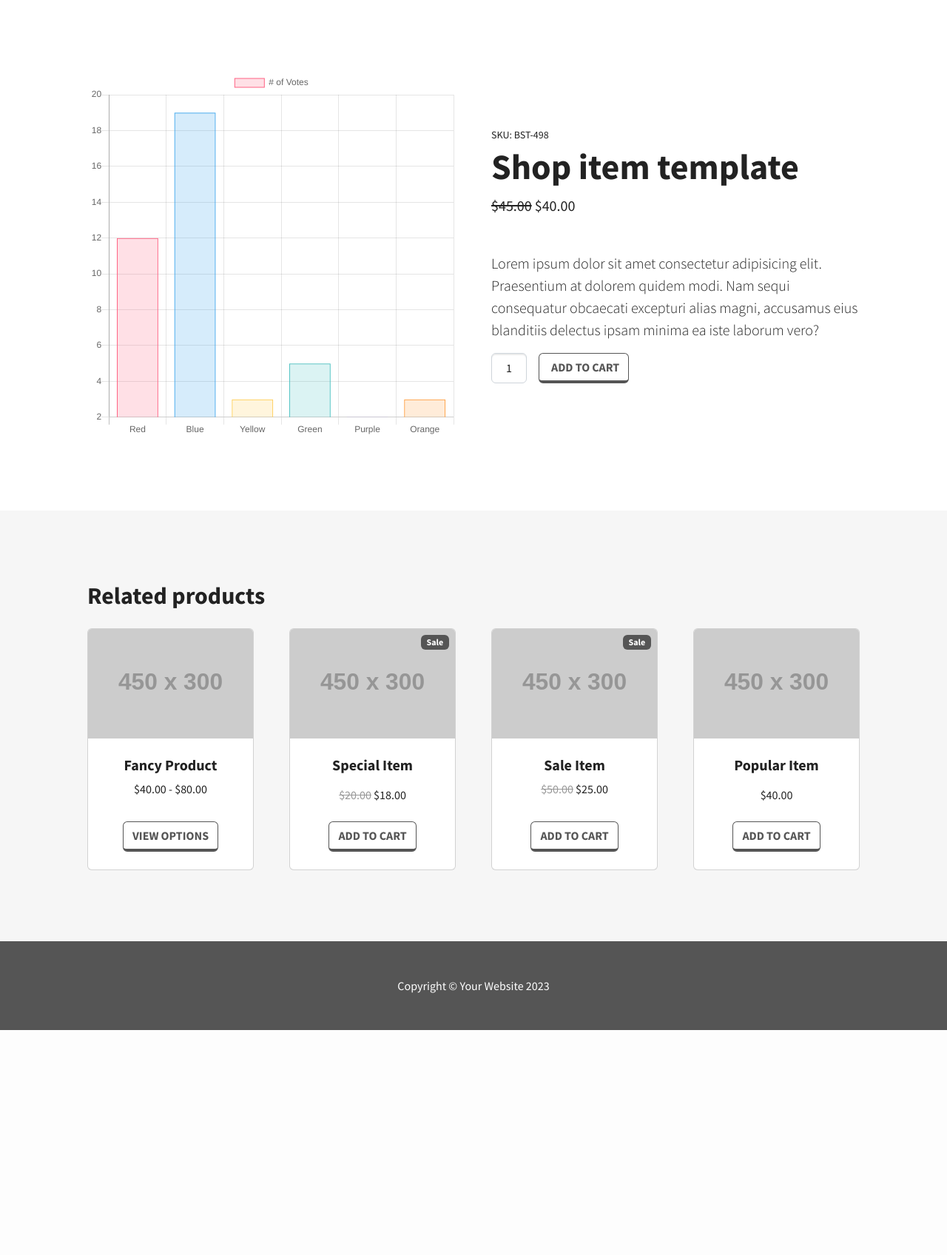
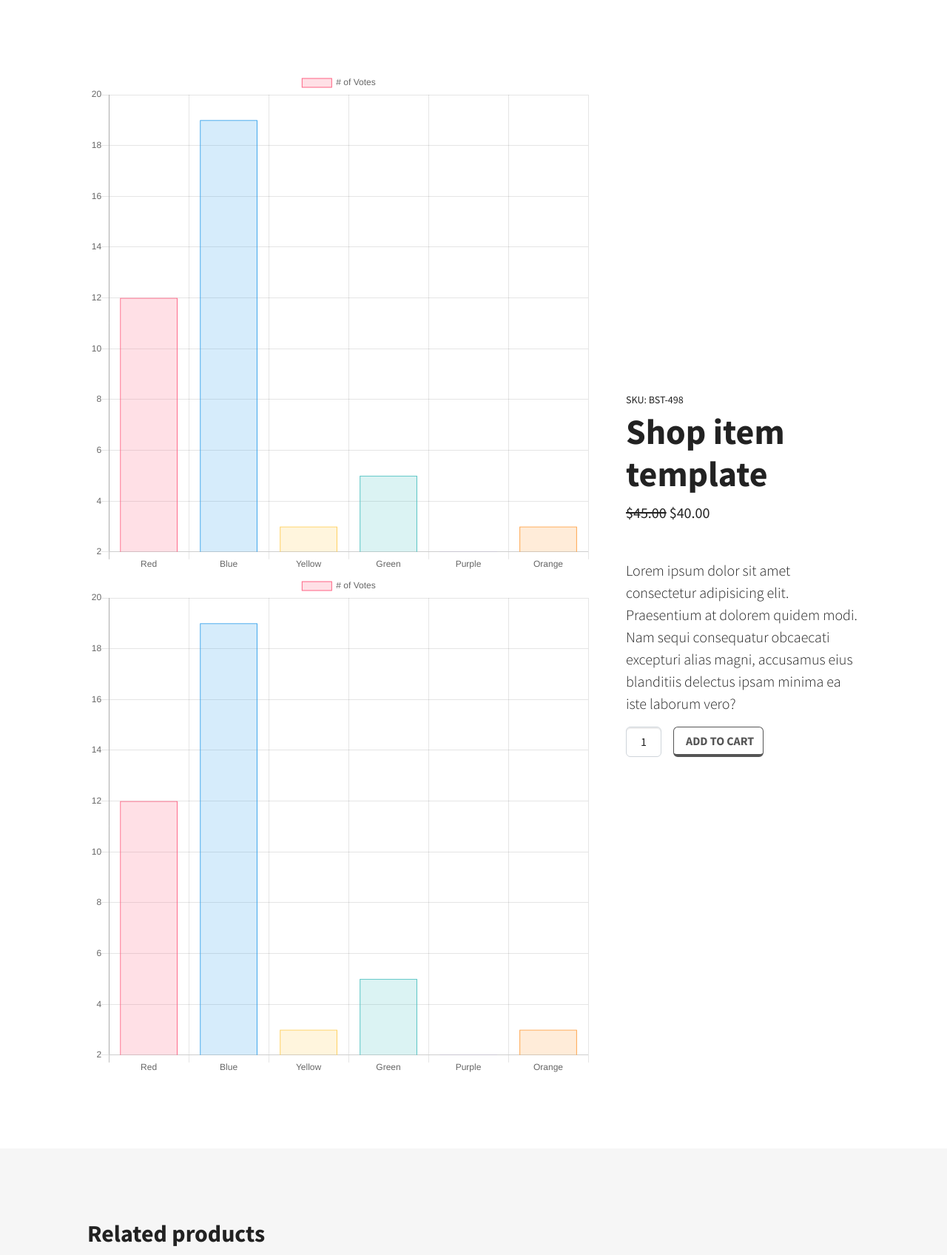
Before and after one commit to Sty1ish/Mangae-s-recipe, a Django app: page /dashboard/ in a window 1280 px wide. Shown: the part 61-1757 px from the top of the page at 74% size. Before the commit the page ends 1453 px from the top, so only its background shows below. Run offline with Django 5.2, Linux system fonts and the light colour scheme; data comes from the database, SQL or seed files in the repository; grey boxes labelled with a size stand in for pictures from a placeholder-image service; some libraries are stand-ins or nearby versions.

Commit message:
비율 수정
비율 수정

```diff
--- a/mysite/dashboard/templates/index.html
+++ b/mysite/dashboard/templates/index.html
@@ -59,7 +59,7 @@
     <section class="py-5">
       <div class="container px-4 px-lg-5 my-5">
         <div class="row gx-4 gx-lg-5 align-items-center">
-          <div class="col-md-6">
+          <div class="col-md-8">
             <canvas id="myChart" width="400" height="400"></canvas>
             <script>
               const ctx = document.getElementById('myChart').getContext('2d')
@@ -86,8 +86,34 @@
                 }
               })
             </script>
+            <canvas id="myChart2" width="400" height="400"></canvas>
+            <script>
+              const ctx2 = document.getElementById('myChart2').getContext('2d')
+              const myChart2 = new Chart(ctx2, {
+                type: 'bar',
+                data: {
+                  labels: ['Red', 'Blue', 'Yellow', 'Green', 'Purple', 'Orange'],
+                  datasets: [
+                    {
+                      label: '# of Votes',
+                      data: [12, 19, 3, 5, 2, 3],
+                      backgroundColor: ['rgba(255, 99, 132, 0.2)', 'rgba(54, 162, 235, 0.2)', 'rgba(255, 206, 86, 0.2)', 'rgba(75, 192, 192, 0.2)', 'rgba(153, 102, 255, 0.2)', 'rgba(255, 159, 64, 0.2)'],
+                      borderColor: ['rgba(255, 99, 132, 1)', 'rgba(54, 162, 235, 1)', 'rgba(255, 206, 86, 1)', 'rgba(75, 192, 192, 1)', 'rgba(153, 102, 255, 1)', 'rgba(255, 159, 64, 1)'],
+                      borderWidth: 1
+                    }
+                  ]
+                },
+                options: {
+                  scales: {
+                    y: {
+                      beginAtZero: true
+                    }
+                  }
+                }
+              })
+            </script>
           </div>
-          <div class="col-md-6">
+          <div class="col-md-4">
             <div class="small mb-1">SKU: BST-498</div>
             <h1 class="display-5 fw-bolder">Shop item template</h1>
             <div class="fs-5 mb-5">
```
